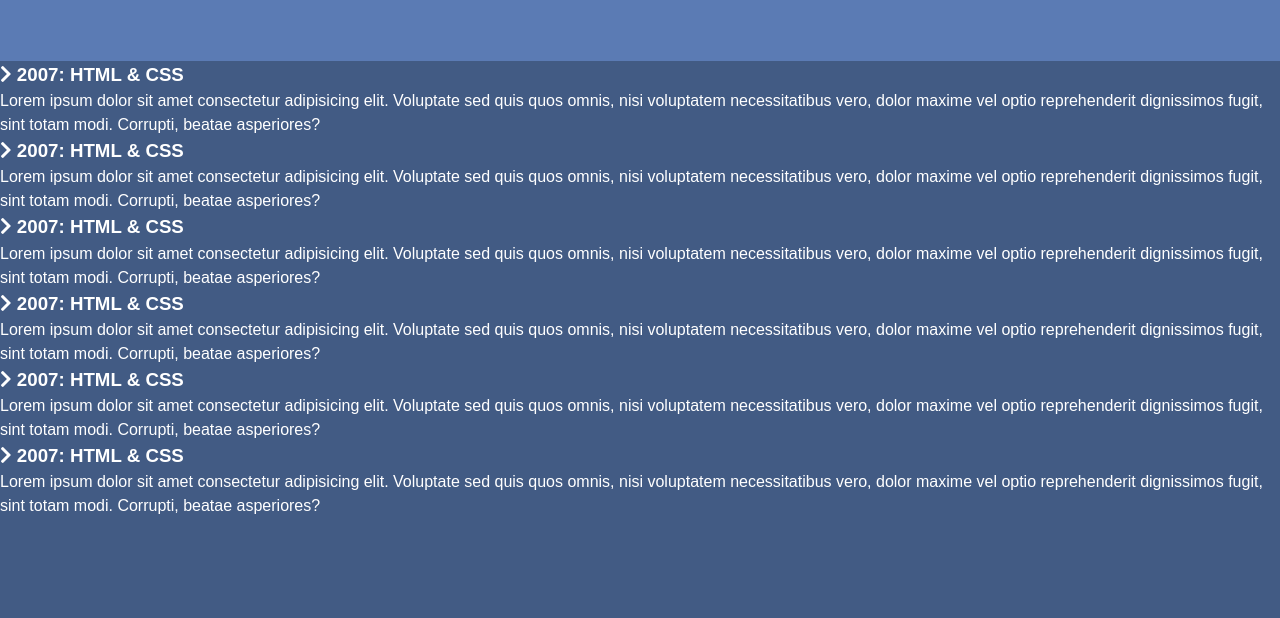
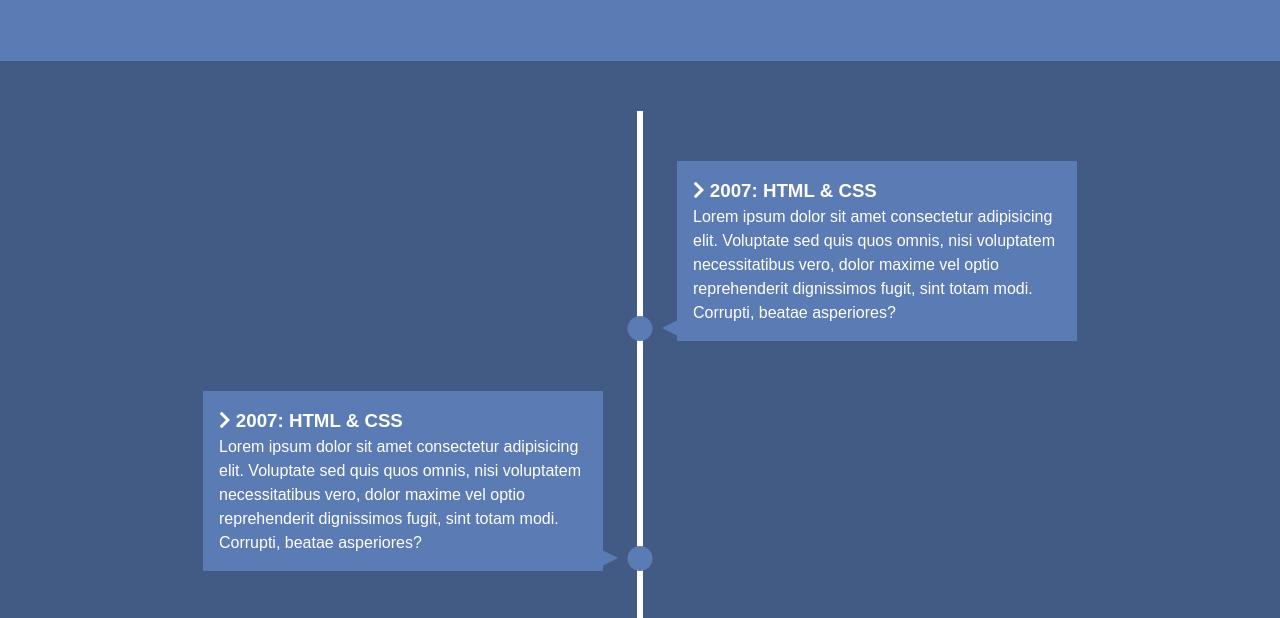
Before and after one commit to silvestrevivo/cvresume-css, a plain HTML site: page index.html in a window 1280 px wide. Shown: the part 150-768 px from the top of the page. Drawn offline with Linux system fonts and the light colour scheme.

Commit message:
timeline style

```diff
--- a/style.css
+++ b/style.css
@@ -40,3 +40,76 @@ body{
 h1{
   font-size: 2.3rem;
 }
+
+/* TimeLine */
+#timeline ul{
+  background: var(--primary-color);
+  padding: 50px 0;
+}
+
+/* create line */
+#timeline ul li {
+  list-style: none;
+  position: relative;
+  width: 6px;
+  margin: 0 auto;
+  padding-top: 50px;
+  background: #fff;
+}
+
+/* Boxes */
+#timeline ul li div{
+  position: relative;
+  bottom: 0;
+  width: 400px;
+  padding: 1rem;
+  background: var(--secondary-color);
+  transition: all 0.5s ease-in-out;
+}
+
+/* Right Side */
+#timeline ul li:nth-child(odd) div {
+  left: 40px;
+}
+
+/* Left Side */
+#timeline ul li:nth-child(even) div {
+  left: -434px;
+}
+
+/* Dots */
+#timeline ul li:after{
+  content: '';
+  position: absolute;
+  left: 50%;
+  bottom: 0;
+  width: 25px;
+  height: 25px;
+  background: var(--secondary-color);
+  transform: translateX(-50%);
+  border-radius: 50%;
+  transition: background 0.5s ease-in-out;
+}
+
+/* Arrows Base */
+#timeline div:before{
+  content: '';
+  position: absolute;
+  bottom: 5px;
+  width: 0;
+  height: 0;
+  border-style: solid;
+}
+
+/* Right Side Arrows */
+#timeline ul li:nth-child(odd) div:before{
+  left: -15px;
+  border-width: 8px 16px 8px 0;
+  border-color: transparent var(--secondary-color) transparent transparent;
+}
+
+#timeline ul li:nth-child(even) div:before{
+  right: -15px;
+  border-width: 8px 0px 8px 16px;
+  border-color: transparent transparent  transparent var(--secondary-color);
+}
```
